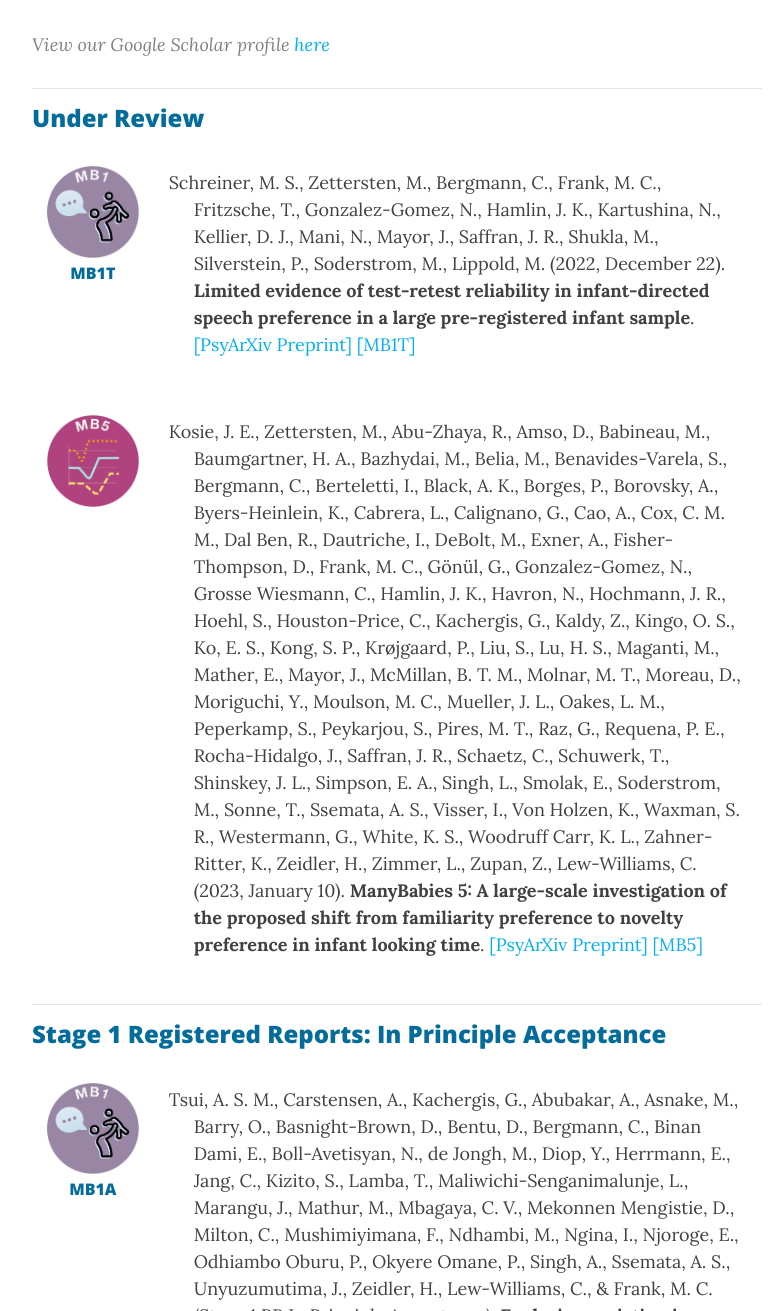
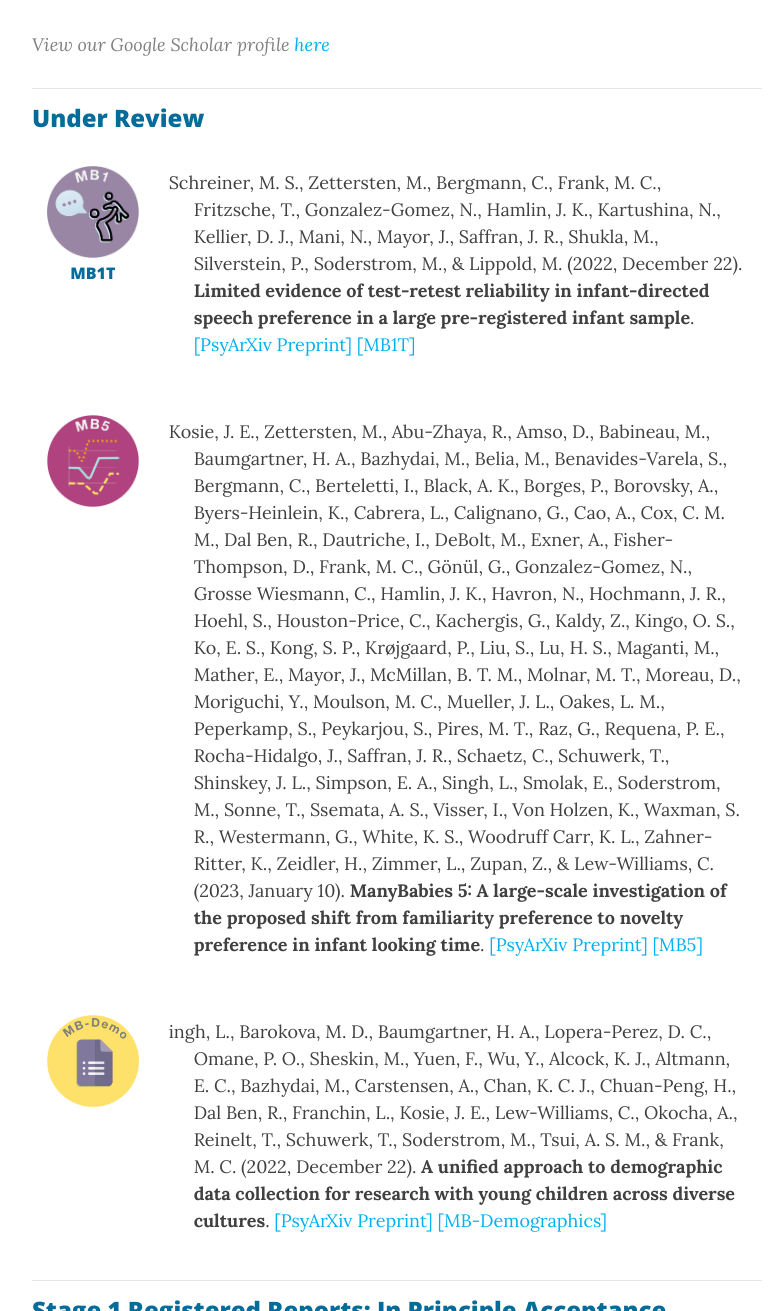
Before and after one commit to manybabies/manybabies.github.io, a Jekyll site: the page built from publications.md, in a window 1280 px wide and 1400 px high, scrolled down 490 px, cut to the strip 89-1400 px from the top of the window. Shown: the whole strip, without its empty margins (243-1015 px from the left). Built offline with Jekyll 4.4.1, drawn with Linux system fonts in a browser that asks for light colours; nearby versions of some CDN libraries; some web fonts are replaced.

Commit message:
add mb-demo preprint to publications

```diff
--- a/publications.md
+++ b/publications.md
@@ -27,7 +27,7 @@ To fix:
         <h5>MB1T</h5>
       </div>
       <div class="col-sm-10">
-        <p style="padding-left: 25px; text-indent: -25px">Schreiner, M. S., Zettersten, M., Bergmann, C., Frank, M. C., Fritzsche, T., Gonzalez-Gomez, N., Hamlin, J. K., Kartushina, N., Kellier, D. J., Mani, N., Mayor, J., Saffran, J. R., Shukla, M., Silverstein, P., Soderstrom, M., Lippold, M. (2022, December 22).
+        <p style="padding-left: 25px; text-indent: -25px">Schreiner, M. S., Zettersten, M., Bergmann, C., Frank, M. C., Fritzsche, T., Gonzalez-Gomez, N., Hamlin, J. K., Kartushina, N., Kellier, D. J., Mani, N., Mayor, J., Saffran, J. R., Shukla, M., Silverstein, P., Soderstrom, M., & Lippold, M. (2022, December 22).
         <b>Limited evidence of test-retest reliability in infant-directed speech preference in a large pre-registered infant sample</b>.
         <a href="https://doi.org/10.31234/osf.io/uwche" target="_blank">[PsyArXiv Preprint]</a>
         <a href="{{site.baseurl}}{% link MB1T.md %}">[MB1T]</a></p>
@@ -39,10 +39,22 @@ To fix:
         <a href="{{site.baseurl}}{% link MB5.md %}" class="image"><img src="/assets/img/MB5_logo.png" alt="ManyBabies5 logo"></a>
       </div>
       <div class="col-sm-10">
-        <p style="padding-left: 25px; text-indent: -25px">Kosie, J. E., Zettersten, M., Abu-Zhaya, R., Amso, D., Babineau, M., Baumgartner, H. A., Bazhydai, M., Belia, M., Benavides-Varela, S., Bergmann, C., Berteletti, I., Black, A. K., Borges, P., Borovsky, A., Byers-Heinlein, K., Cabrera, L., Calignano, G., Cao, A., Cox, C. M. M., Dal Ben, R., Dautriche, I., DeBolt, M., Exner, A., Fisher-Thompson, D., Frank, M. C., Gönül, G., Gonzalez-Gomez, N., Grosse Wiesmann, C., Hamlin, J. K., Havron, N., Hochmann, J. R., Hoehl, S., Houston-Price, C., Kachergis, G., Kaldy, Z., Kingo, O. S., Ko, E. S., Kong, S. P., Krøjgaard, P., Liu, S., Lu, H. S., Maganti, M., Mather, E., Mayor, J., McMillan, B. T. M., Molnar, M. T., Moreau, D., Moriguchi, Y., Moulson, M. C., Mueller, J. L., Oakes, L. M., Peperkamp, S., Peykarjou, S., Pires, M. T., Raz, G., Requena, P. E., Rocha-Hidalgo, J., Saffran, J. R., Schaetz, C., Schuwerk, T., Shinskey, J. L., Simpson, E. A., Singh, L., Smolak, E., Soderstrom, M., Sonne, T., Ssemata, A. S., Visser, I., Von Holzen, K., Waxman, S. R., Westermann, G., White, K. S., Woodruff Carr, K. L., Zahner-Ritter, K., Zeidler, H., Zimmer, L., Zupan, Z., Lew-Williams, C. (2023, January 10).
+        <p style="padding-left: 25px; text-indent: -25px">Kosie, J. E., Zettersten, M., Abu-Zhaya, R., Amso, D., Babineau, M., Baumgartner, H. A., Bazhydai, M., Belia, M., Benavides-Varela, S., Bergmann, C., Berteletti, I., Black, A. K., Borges, P., Borovsky, A., Byers-Heinlein, K., Cabrera, L., Calignano, G., Cao, A., Cox, C. M. M., Dal Ben, R., Dautriche, I., DeBolt, M., Exner, A., Fisher-Thompson, D., Frank, M. C., Gönül, G., Gonzalez-Gomez, N., Grosse Wiesmann, C., Hamlin, J. K., Havron, N., Hochmann, J. R., Hoehl, S., Houston-Price, C., Kachergis, G., Kaldy, Z., Kingo, O. S., Ko, E. S., Kong, S. P., Krøjgaard, P., Liu, S., Lu, H. S., Maganti, M., Mather, E., Mayor, J., McMillan, B. T. M., Molnar, M. T., Moreau, D., Moriguchi, Y., Moulson, M. C., Mueller, J. L., Oakes, L. M., Peperkamp, S., Peykarjou, S., Pires, M. T., Raz, G., Requena, P. E., Rocha-Hidalgo, J., Saffran, J. R., Schaetz, C., Schuwerk, T., Shinskey, J. L., Simpson, E. A., Singh, L., Smolak, E., Soderstrom, M., Sonne, T., Ssemata, A. S., Visser, I., Von Holzen, K., Waxman, S. R., Westermann, G., White, K. S., Woodruff Carr, K. L., Zahner-Ritter, K., Zeidler, H., Zimmer, L., Zupan, Z., & Lew-Williams, C. (2023, January 10).
         <b>ManyBabies 5: A large-scale investigation of the proposed shift from familiarity preference to novelty preference in infant looking time</b>.
         <a href="https://doi.org/10.31234/osf.io/ck3vd" target="_blank">[PsyArXiv Preprint]</a>
         <a href="{{site.baseurl}}{% link MB5.md %}">[MB5]</a></p>
+      </div>
+    </div>
+    <div class="row">
+      <div class="col-sm-2" align=center>
+        <br>
+        <a href="{{site.baseurl}}{% link MB-demographics.md %}" class="image"><img src="/assets/img/MBDemo_logo.png" alt="ManyBabies Demographics logo"></a>
+      </div>
+      <div class="col-sm-10">
+        <p style="padding-left: 25px; text-indent: -25px">ingh, L., Barokova, M. D., Baumgartner, H. A., Lopera-Perez, D. C., Omane, P. O., Sheskin, M., Yuen, F., Wu, Y., Alcock, K. J., Altmann, E. C., Bazhydai, M., Carstensen, A., Chan, K. C. J., Chuan-Peng, H., Dal Ben, R., Franchin, L., Kosie, J. E., Lew-Williams, C., Okocha, A., Reinelt, T., Schuwerk, T., Soderstrom, M., Tsui, A. S. M., & Frank, M. C. (2022, December 22).
+        <b>A unified approach to demographic data collection for research with young children across diverse cultures</b>.
+        <a href="https://doi.org/10.31234/osf.io/agt3d" target="_blank">[PsyArXiv Preprint]</a>
+        <a href="{{site.baseurl}}{% link MB-demographics.md %}">[MB-Demographics]</a></p>
       </div>
     </div>
   </div>
```
